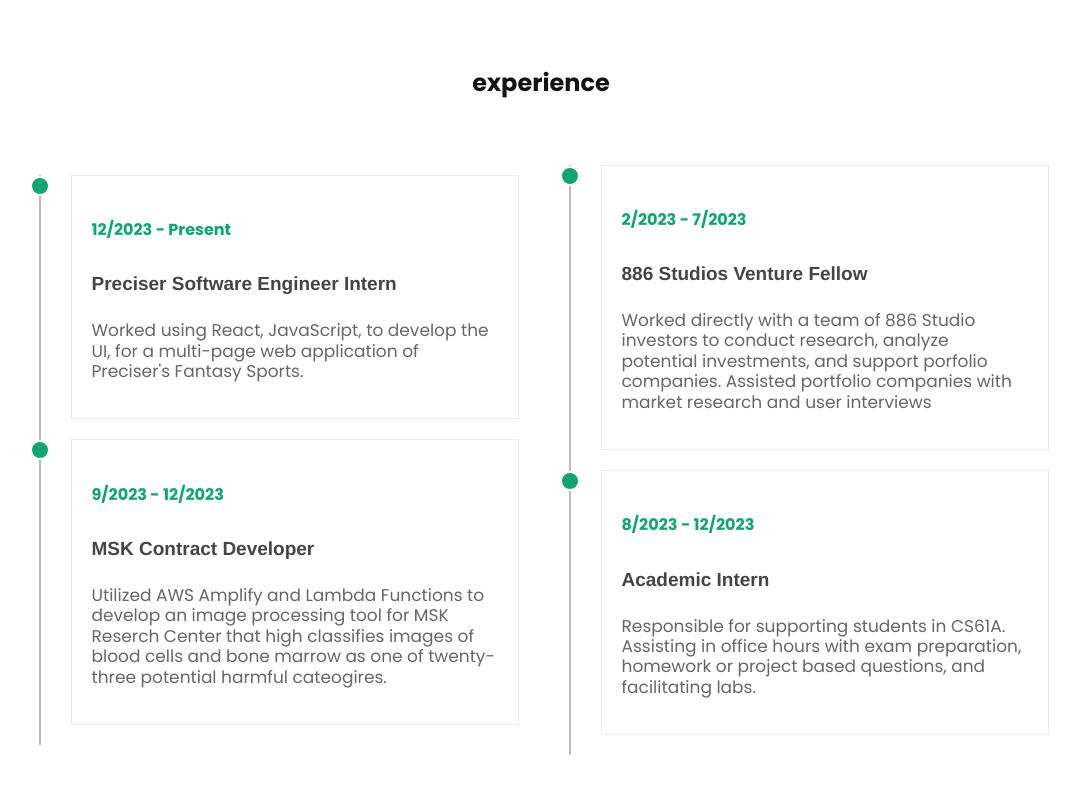
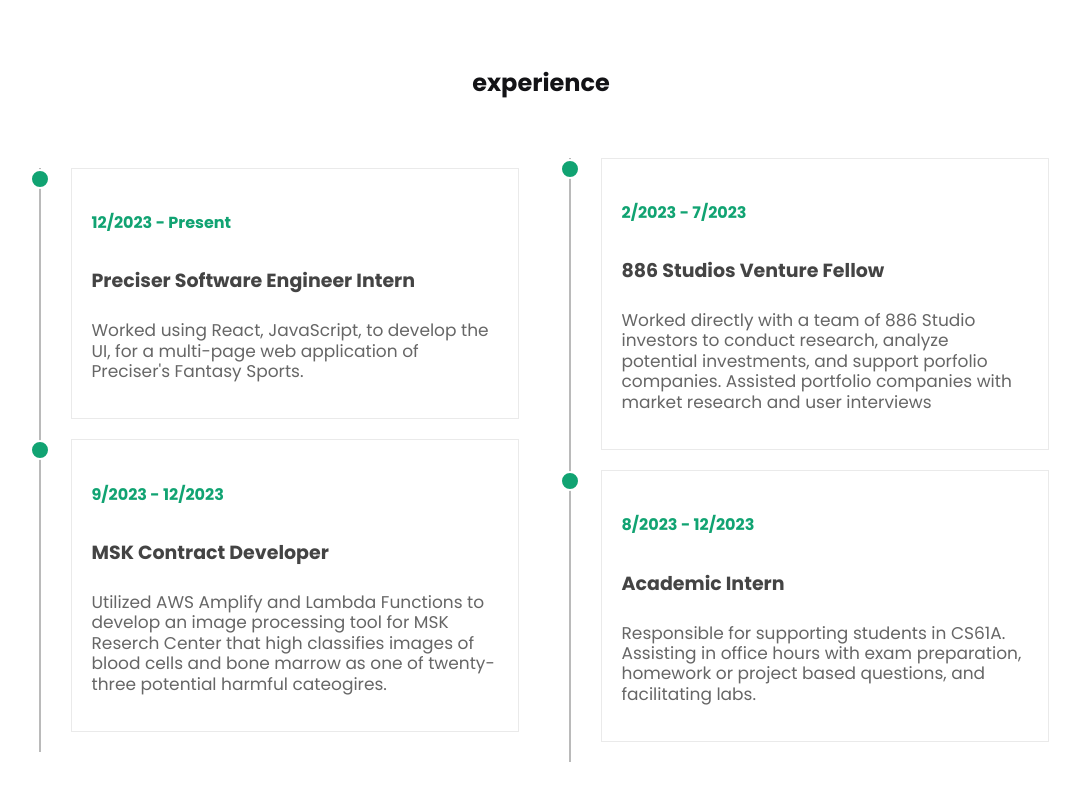
Before and after one commit to jjonahc24/personal-website-, a plain HTML site: page index.html in a window 1280 px wide. Shown: the part 1475-2275 px from the top of the page, without its empty margins (139-1219 px from the left). Drawn offline with Linux system fonts and the light colour scheme.

Commit message:
Add files via upload

```diff
--- a/style-css.css
+++ b/style-css.css
@@ -117,7 +117,7 @@ body {
     color: #131316;
     padding: 0;
     margin: 0;
-    font-family: 'Poppins', sans-serif;
+    font-family: Poppins;
 }
 
 section {
@@ -167,7 +167,7 @@ main.row{
 	grid-column-gap: 20px;
 }
 .col header.title{
-	font-family: helvetica;
+	font-family: Poppins;
 	color: #11a372;
 	padding: 0px 0px 20px 30px;
 }
@@ -206,7 +206,7 @@ main.row{
 .box h3{
 	font-size: 19px;
 	padding: 10px 0px 6px;
-	font-family: helvetica;
+	font-family: Poppins;
 	color: #444;
 }
 .box p{
```
